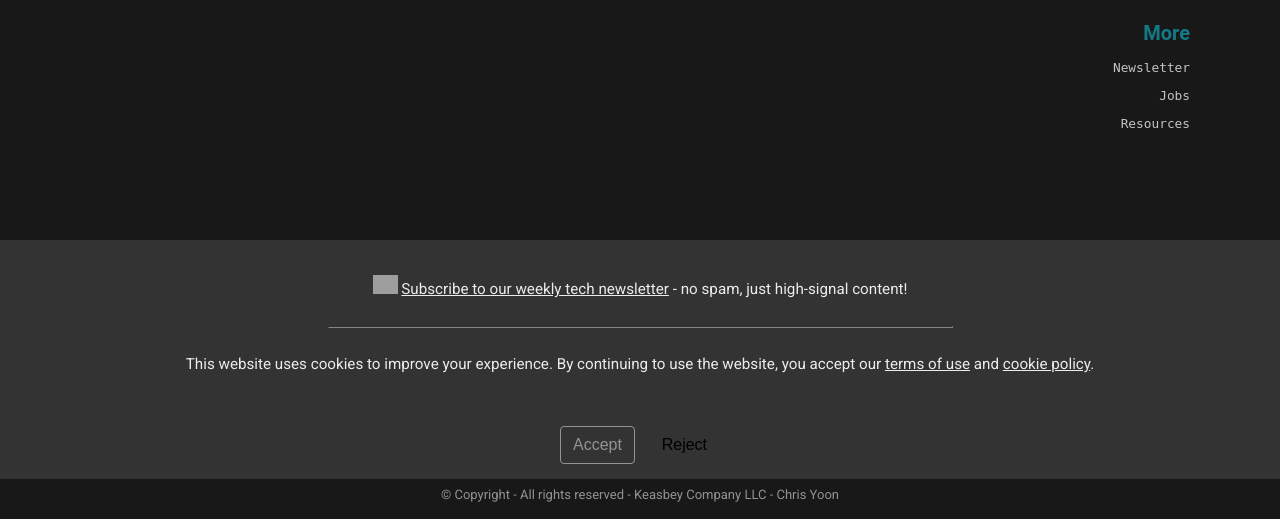
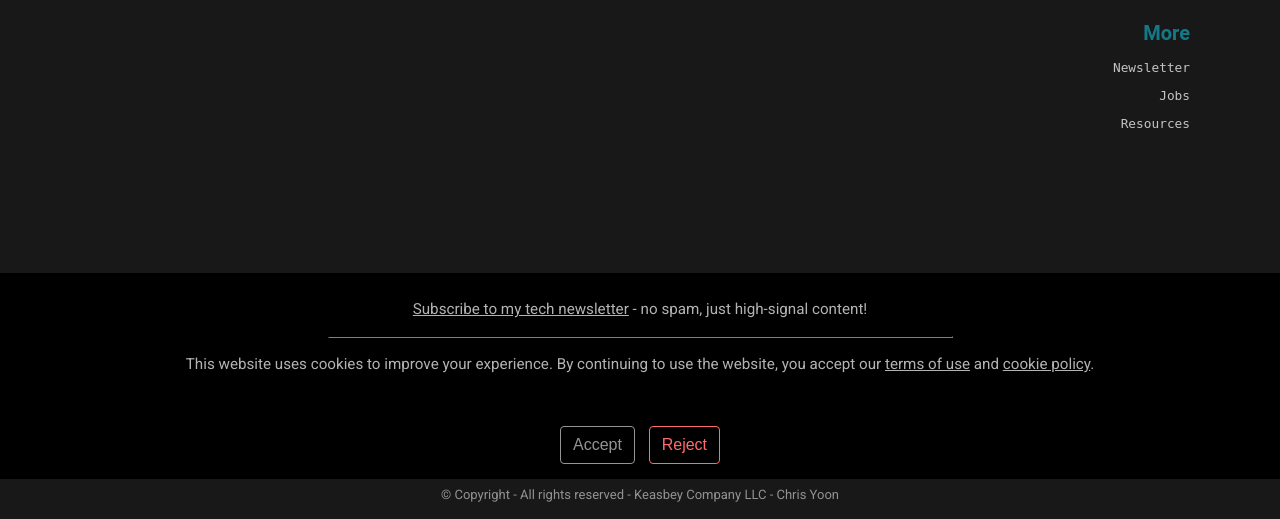
Before and after one commit to ChristopherYoon89/Website-Test-Server, a Django app: page /blog/ in a window 1280 px wide. Shown: the part 321-840 px from the top of the page. Run offline with Django 4.2, Linux system fonts and the light colour scheme; data that the repository does not hold is empty; parts of the project's set-up code (start-up, migrations or seed data) failed here and were passed over; some libraries are stand-ins or nearby versions; some web fonts are replaced; grey boxes are pictures that could not be loaded.

Commit message:
Update template and main.css styling

```diff
--- a/blog/static/blog/main.css
+++ b/blog/static/blog/main.css
@@ -202,6 +202,34 @@ main {
 	color: #fff;
 	background-color: #138496;
 	border-color: #117a8b;
+}
+
+
+
+.btn-outline-danger {
+	color: #ff6c6c;
+	border-color: #ff6c6c;
+	background-color: transparent;
+}
+
+
+.btn-outline-danger:hover {
+	color: #ff3636;
+	border-color: #ff3636;
+  background-color: transparent;
+}
+
+
+.btn-outline-danger:focus {
+	outline: none;
+	box-shadow: 0 0 0 0.2rem rgba(23,162,184,.25);
+}
+
+
+.btn-outline-danger:active {
+	color: #fff;
+	background-color: #961313;
+	border-color: #961313;
 }
 
 
--- a/blog/templates/blog/cookieconsent.html
+++ b/blog/templates/blog/cookieconsent.html
@@ -7,8 +7,8 @@
       position: fixed;
       bottom: 0;
       width: 100%;
-      background-color: #333;
-      color: rgb(236, 236, 236);
+      background-color: #000000;
+      color: rgb(179, 179, 179);
       padding: 15px;
       text-align: center;
     }
@@ -18,15 +18,9 @@
     }
 
 
-    .newsletter-line {
-      border-color: #868686;
-      width: 50%;
-    }
-
-
     .newsletter-container {
-      margin-bottom: 25px;
-      margin-top: 20px;
+      margin-bottom: 15px;
+      margin-top: 10px;
     }
 
     .newsletter-icon {
@@ -40,13 +34,12 @@
 <div class="cookie-text">
 
   <div class="newsletter-container">
-    <img class="newsletter-icon" src="{% static 'blog/media/product-page-icon1.png' %}">
-    <a href="{% url 'newsletter-page' %}"><u>Subscribe to our weekly tech newsletter</u></a> - no spam, just high-signal content!
+    <a href="{% url 'newsletter-page' %}"><u>Subscribe to my tech newsletter</u></a> - no spam, just high-signal content!
   </div>
 
-  <hr class="newsletter-line">
+  <hr class="border-col-grey" style="width: 50%;">
 
-  <p style="margin-top: 25px;">This website uses cookies to improve your experience. By continuing to use the
+  <p style="margin-top: 15px;">This website uses cookies to improve your experience. By continuing to use the
     website, you accept our <a href="{% url 'terms-page' %}"><span class="policy-link">terms of use</span></a> and <a href="{% url 'privacy-page' %}"><span class="policy-link">cookie policy</span></a>.</p>
 
     <form action="{% url 'accept-cookies' %}" method="post" style="display: inline-block; margin-right: 10px;">
```
